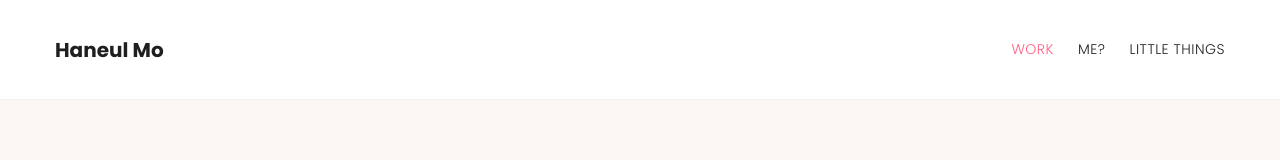
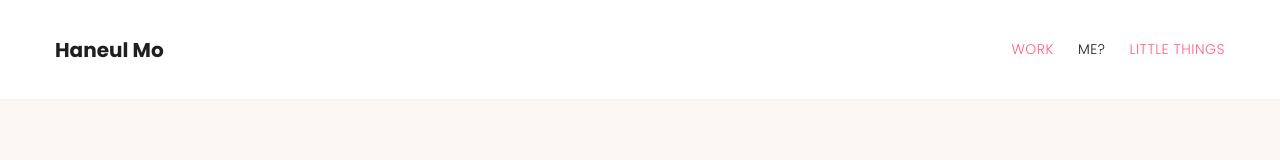
Before and after one commit to chaneulri/HaneulPortfolio, a plain HTML site: page littlethings.html in a window 1280 px wide. Shown: the top 160 px of the page. Drawn offline with Linux system fonts and the light colour scheme.

Commit message:
Update littlethings.html

```diff
--- a/littlethings.html
+++ b/littlethings.html
@@ -35,7 +35,7 @@
     <nav class="main-nav">
       <a href="index.html" class="active">Work</a>
       <a href="me.html">Me?</a>
-      <a href="littlethings.html">Little Things</a>
+      <a href="littlethings.html" class="active">Little Things</a>
     </nav>
 
     <div class="hamburger">
```
